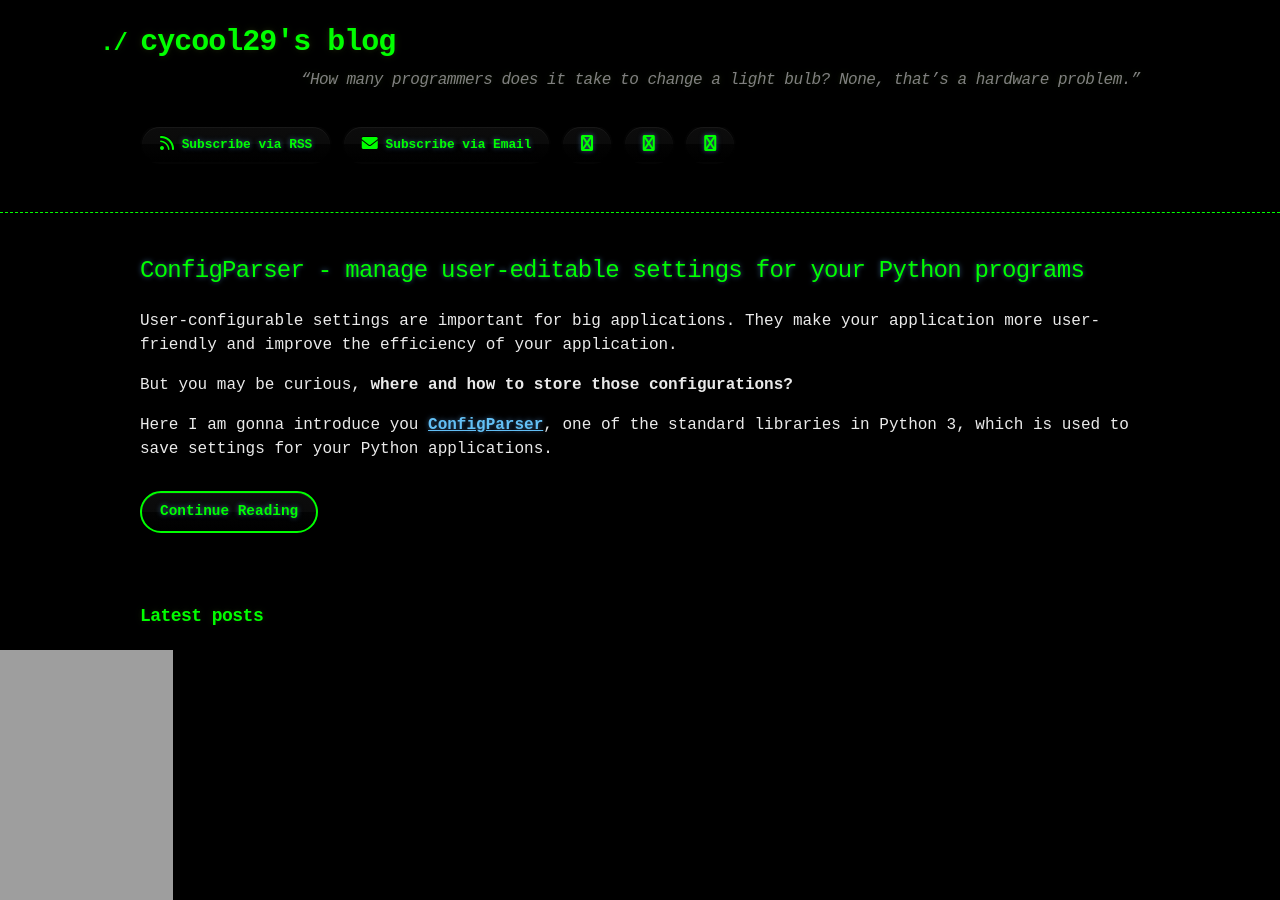
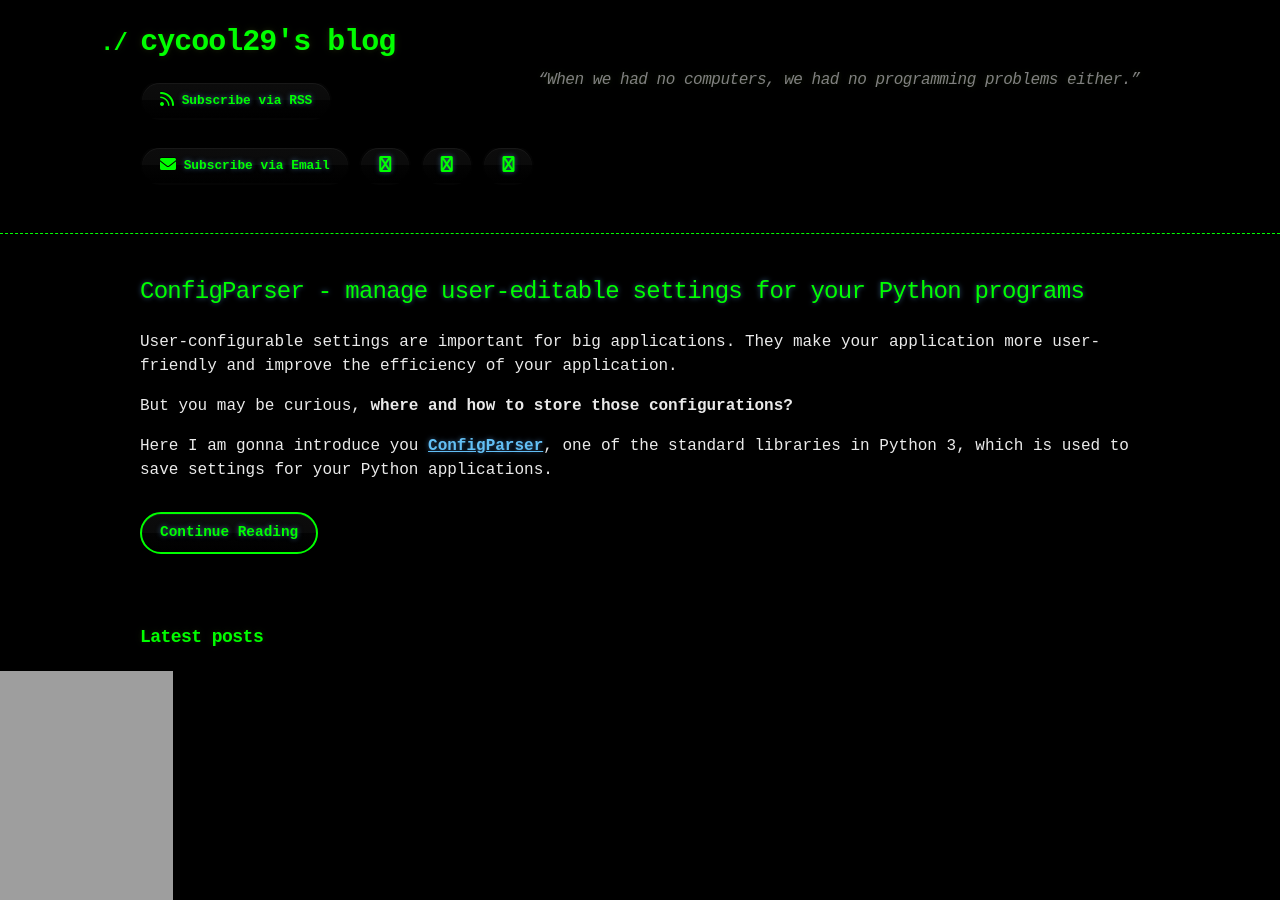
Before and after one commit to cycool29/cycool29.github.io, a Jekyll site: the page built from index.md, in a window 1280 px wide and 900 px high. Built offline with Jekyll 4.4.1, drawn with Linux system fonts in a browser that asks for light colours; a style sheet for code colours, icons or effects is not loaded.

Commit message:
Update quotes

```diff
--- a/_config.yml
+++ b/_config.yml
@@ -1,5 +1,5 @@
 title: cycool29's blog
-description: "“How many programmers does it take to change a light bulb? None, that’s a hardware problem.” "
+description: "“When we had no computers, we had no programming problems either.” "
 bio: A high school student. Intermediate in Python, Git, Bash. Learning JavaScript. He/Him. "
 author: cycool29
 url: https://cycool29.github.io
```
